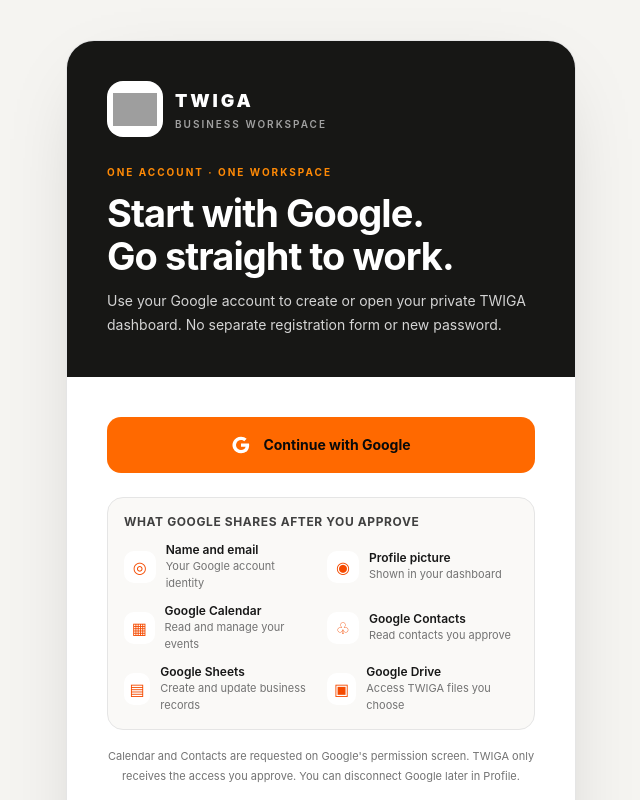
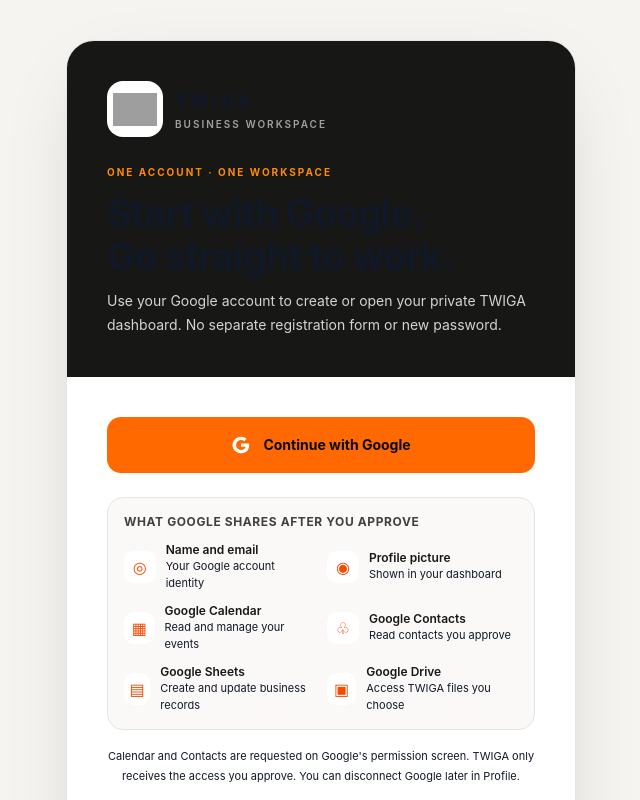
Before and after one commit to michaelmuchemi33-design/twiga-workspace-app, a React (Vite) app: page / in a window 1280 px wide. Shown: the top 800 px of the page, without its empty margins (319-959 px from the left). Built offline with nearby package versions, Linux system fonts and the light colour scheme; no server answers; grey boxes are pictures that could not be loaded.

Commit message:
Enforce readable text contrast inside white dashboard cards

```diff
--- a/src/index.css
+++ b/src/index.css
@@ -518,3 +518,11 @@ html:focus-within { scroll-behavior: auto !important; }
 @media (prefers-reduced-motion: reduce) {
   .twiga-support-float { animation: none !important; }
 }
+
+
+/* Contrast guard for white dashboard cards: prevent pale/white labels from disappearing. */
+.bg-white .text-white,
+.bg-white .text-neutral-500,
+.bg-white .text-neutral-600 {
+  color: #111827 !important;
+}
```
